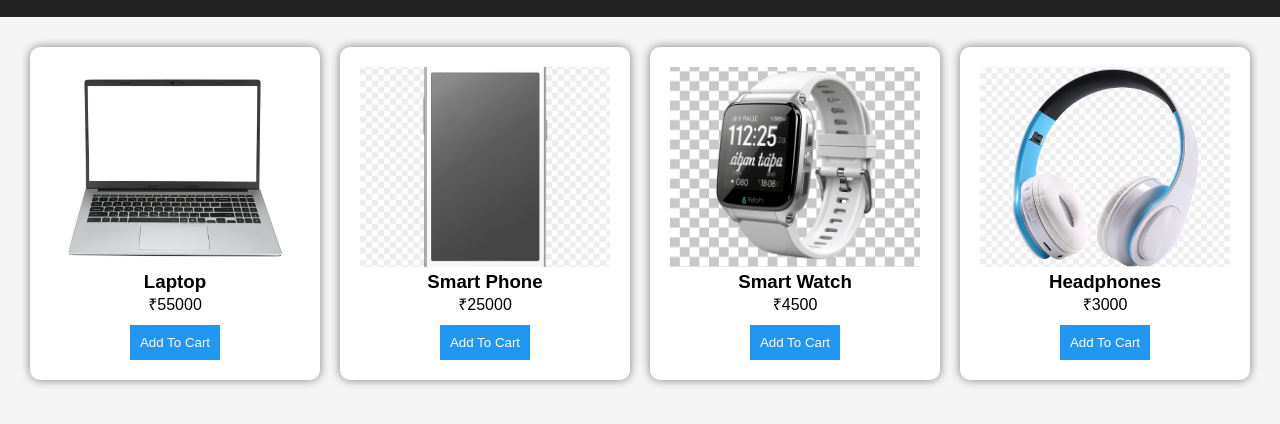
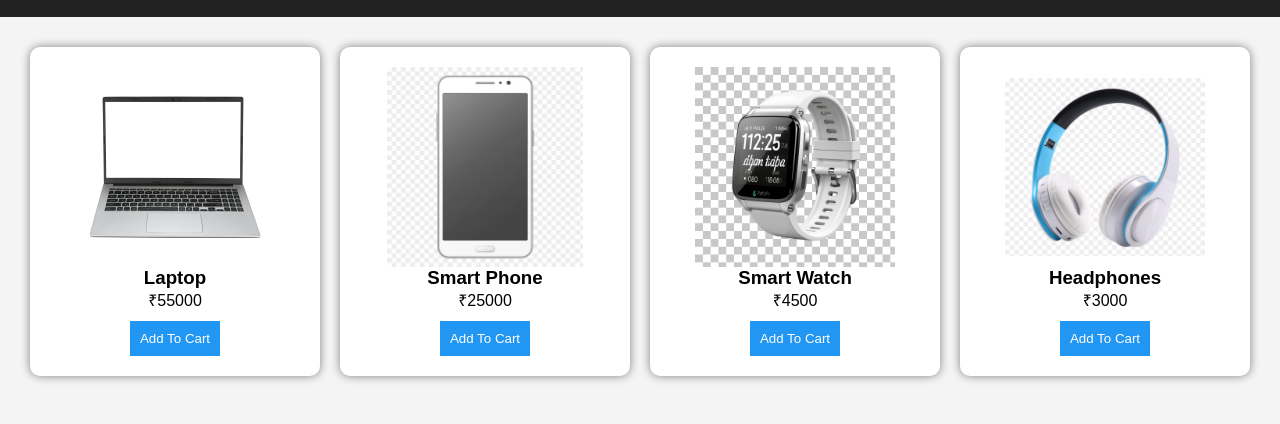
Before and after one commit to pareddysruthi46-crypto/E-commerce, a website: page product.html in a window 1280 px wide. Shown: the part 60-484 px from the top of the page. Drawn offline with Linux system fonts and the light colour scheme.

Commit message:
Update style.css

```diff
--- a/css/style.css
+++ b/css/style.css
@@ -57,9 +57,11 @@ text-align:center;
 }
 
 .card img{
-width:100%;
+width:200px;
 height:200px;
-object-fit:cover;
+object-fit:contain;
+display:block;
+margin:auto
 }
 
 button{
```
